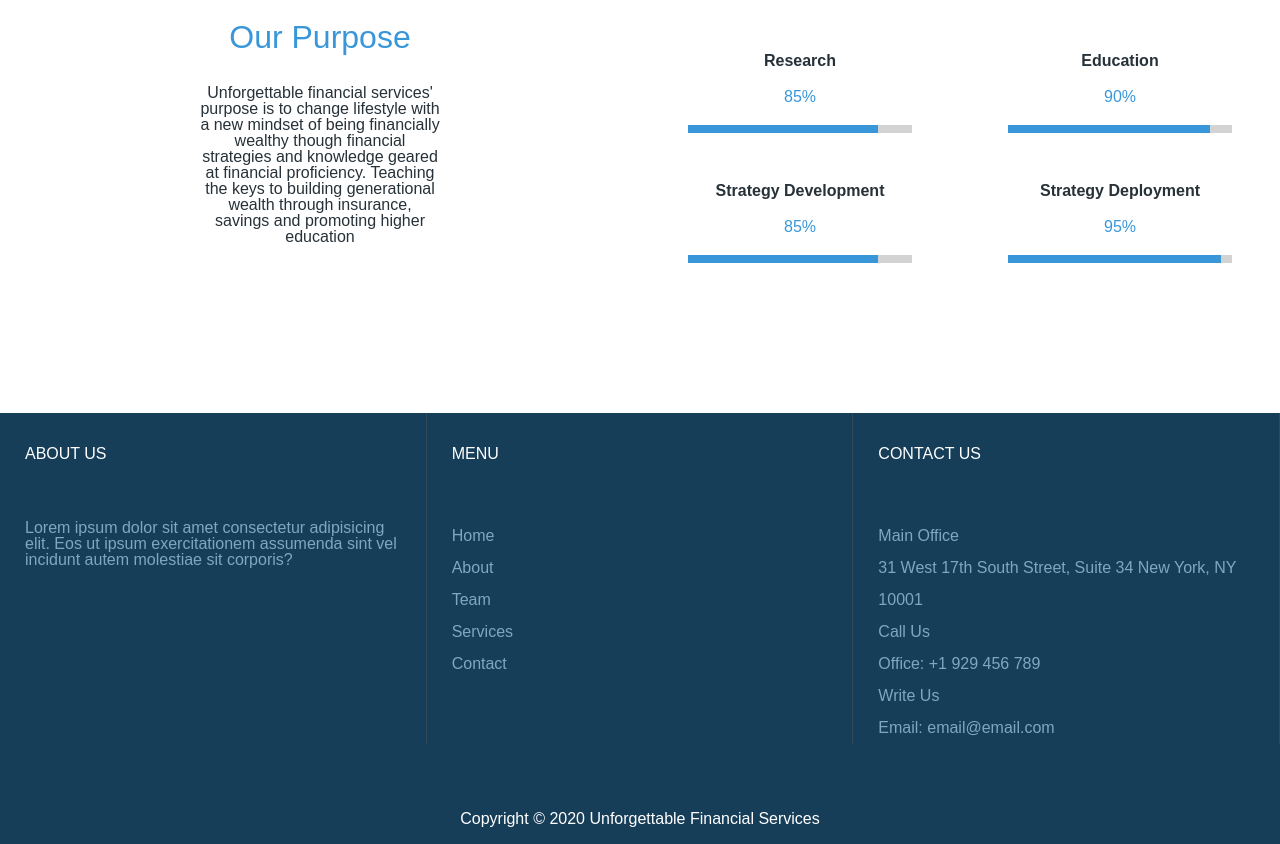
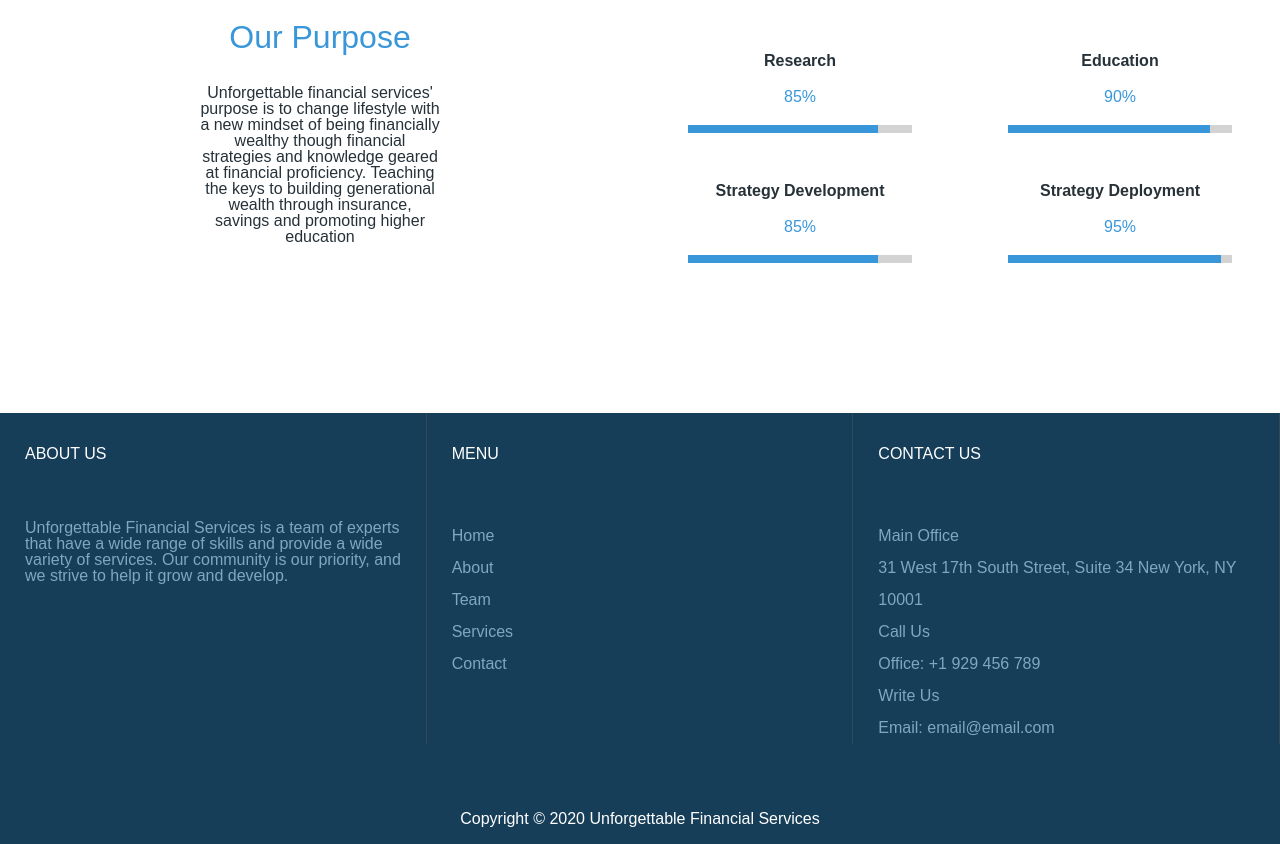
Before and after one commit to mjedwards/ufs, a plain HTML site: page docs/pages/About.html in a window 1280 px wide. Shown: the part 1433-2277 px from the top of the page. Drawn offline with nearby package versions, Linux system fonts and the light colour scheme.

Commit message:
third commit

```diff
--- a/docs/pages/About.html
+++ b/docs/pages/About.html
@@ -147,7 +147,7 @@
         <section class="footer-about-us">
           <h5>about us</h5>
           <p>
-            Lorem ipsum dolor sit amet consectetur adipisicing elit. Eos ut ipsum exercitationem assumenda sint vel incidunt autem molestiae sit corporis?
+            Unforgettable Financial Services is a team of experts that have a wide range of skills and provide a wide variety of services. Our community is our priority, and we strive to help it grow and develop.
           </p>
         </section>
 
```
Also changed, not shown: docs/pages/Contact.html (+1 -1 lines), docs/pages/Services.html (+1 -1 lines), docs/pages/Team.html (+1 -1 lines).
